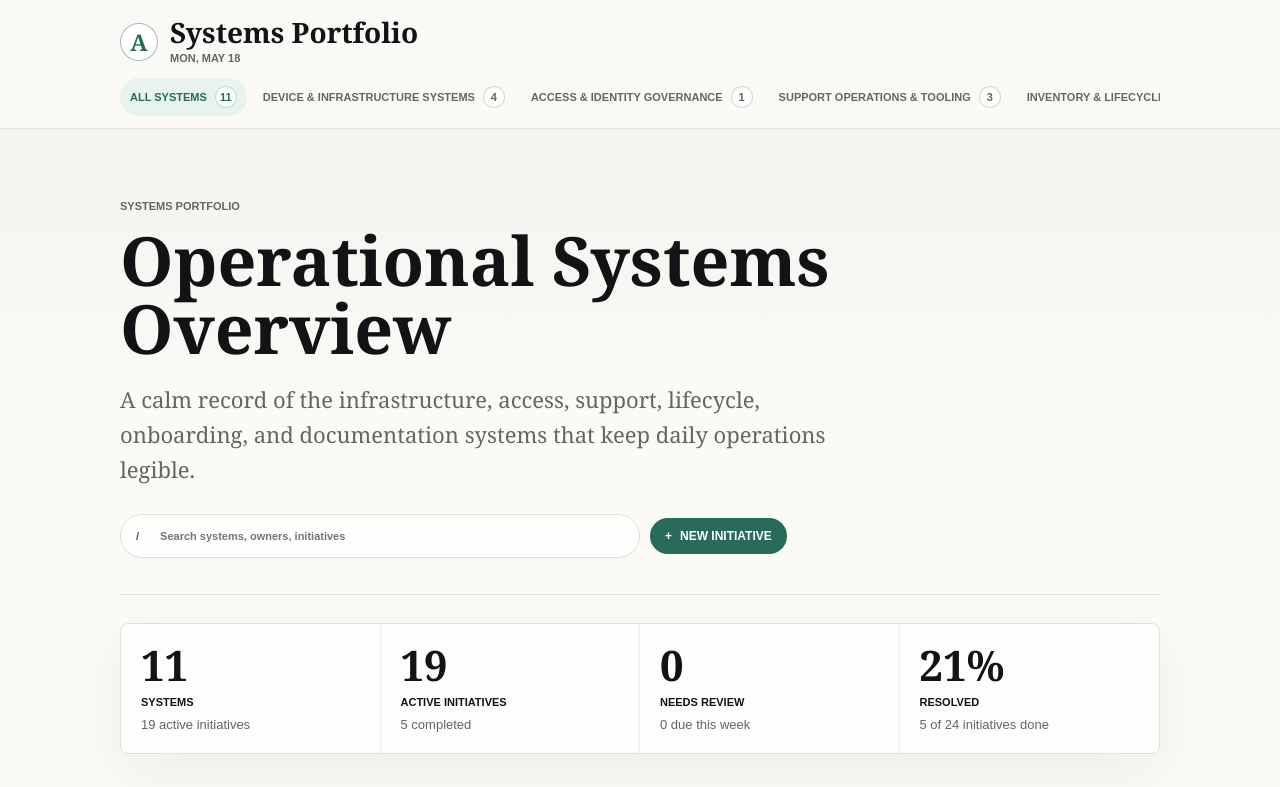
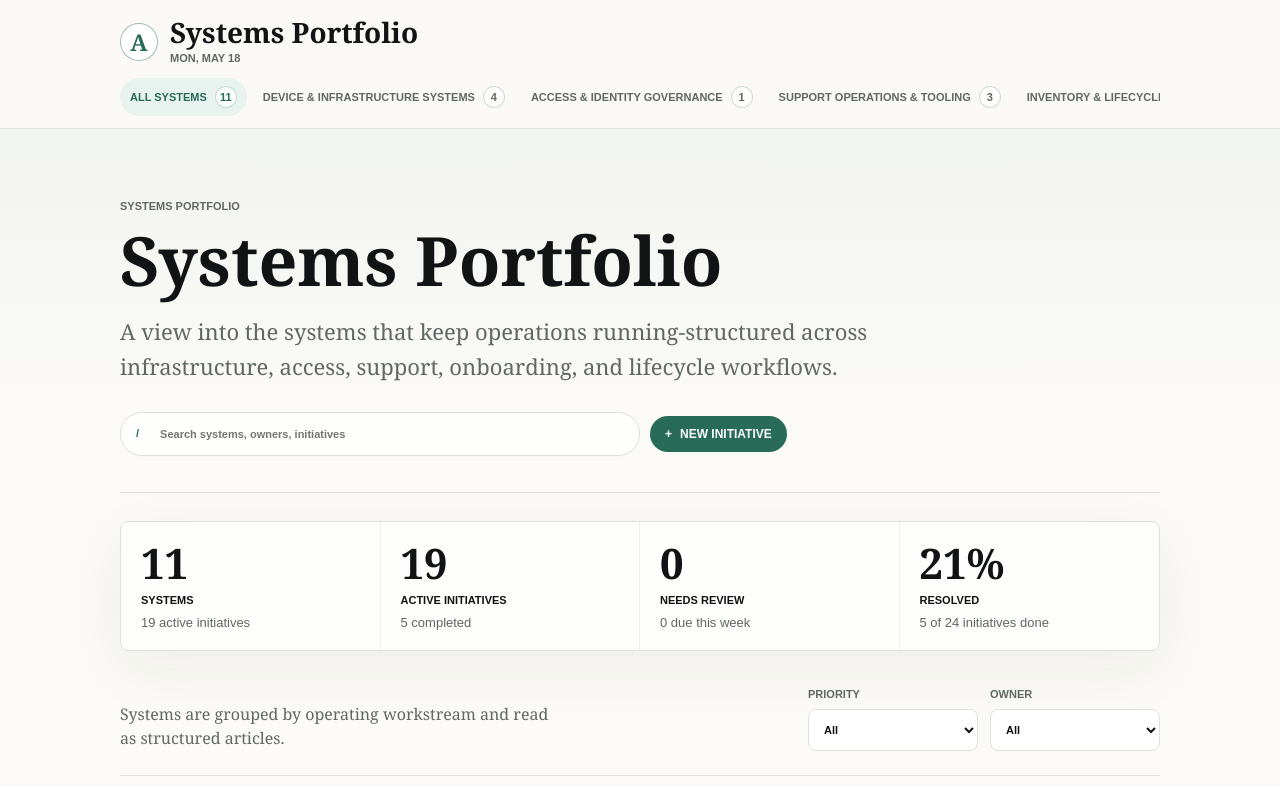
Before and after one commit to jennhouston/jennhouston-project-home-page, a plain HTML site: page index.html in a window 1280 px wide. Shown: the top 787 px of the page. Drawn offline with Linux system fonts and the light colour scheme.

Commit message:
Add files via upload

```diff
--- a/app.js
+++ b/app.js
@@ -618,11 +618,11 @@ function renderOwnerOptions() {
 function renderHeader() {
   const workstream = workstreamById(activeWorkstream);
   elements.editProjectButton.classList.add("hidden");
-  elements.projectEyebrow.textContent = workstream ? "Focused workstream" : "Systems portfolio";
-  elements.projectTitle.textContent = workstream ? workstream.name : "Operational Systems Overview";
+  elements.projectEyebrow.textContent = workstream ? "Focused workstream" : "Systems Portfolio";
+  elements.projectTitle.textContent = workstream ? workstream.name : "Systems Portfolio";
   document.querySelector(".lede").textContent = workstream
     ? workstream.summary
-    : "A calm record of the infrastructure, access, support, lifecycle, onboarding, and documentation systems that keep daily operations legible.";
+    : "A view into the systems that keep operations running-structured across infrastructure, access, support, onboarding, and lifecycle workflows.";
 }
 
 function renderMetrics() {
--- a/index.html
+++ b/index.html
@@ -34,10 +34,10 @@
       <main class="workspace">
         <header class="topbar">
           <div>
-            <p class="eyebrow" id="projectEyebrow">Systems portfolio</p>
-            <h2 id="projectTitle">Operational Systems Overview</h2>
+            <p class="eyebrow" id="projectEyebrow">Systems Portfolio</p>
+            <h2 id="projectTitle">Systems Portfolio</h2>
             <p class="lede">
-              A calm record of the infrastructure, access, support, lifecycle, onboarding, and documentation systems that keep daily operations legible.
+              A view into the systems that keep operations running-structured across infrastructure, access, support, onboarding, and lifecycle workflows.
             </p>
           </div>
 
```
